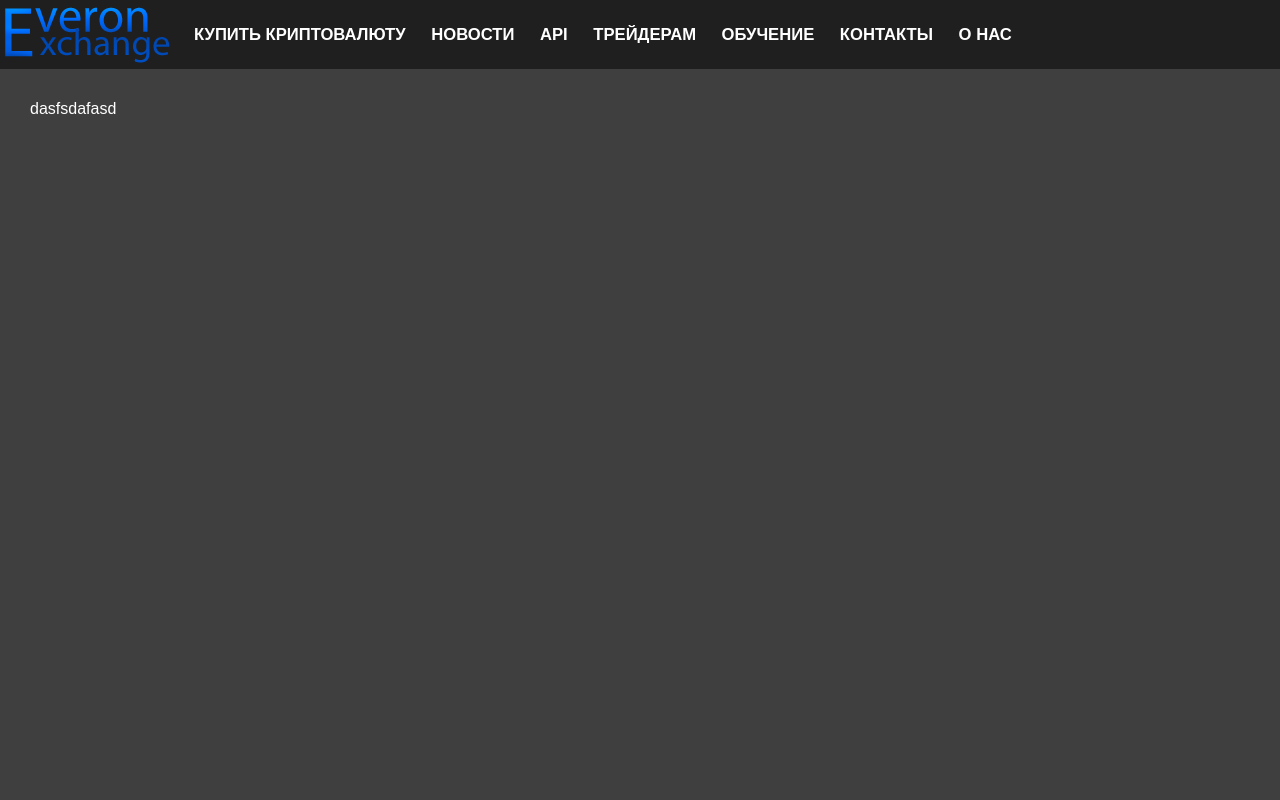
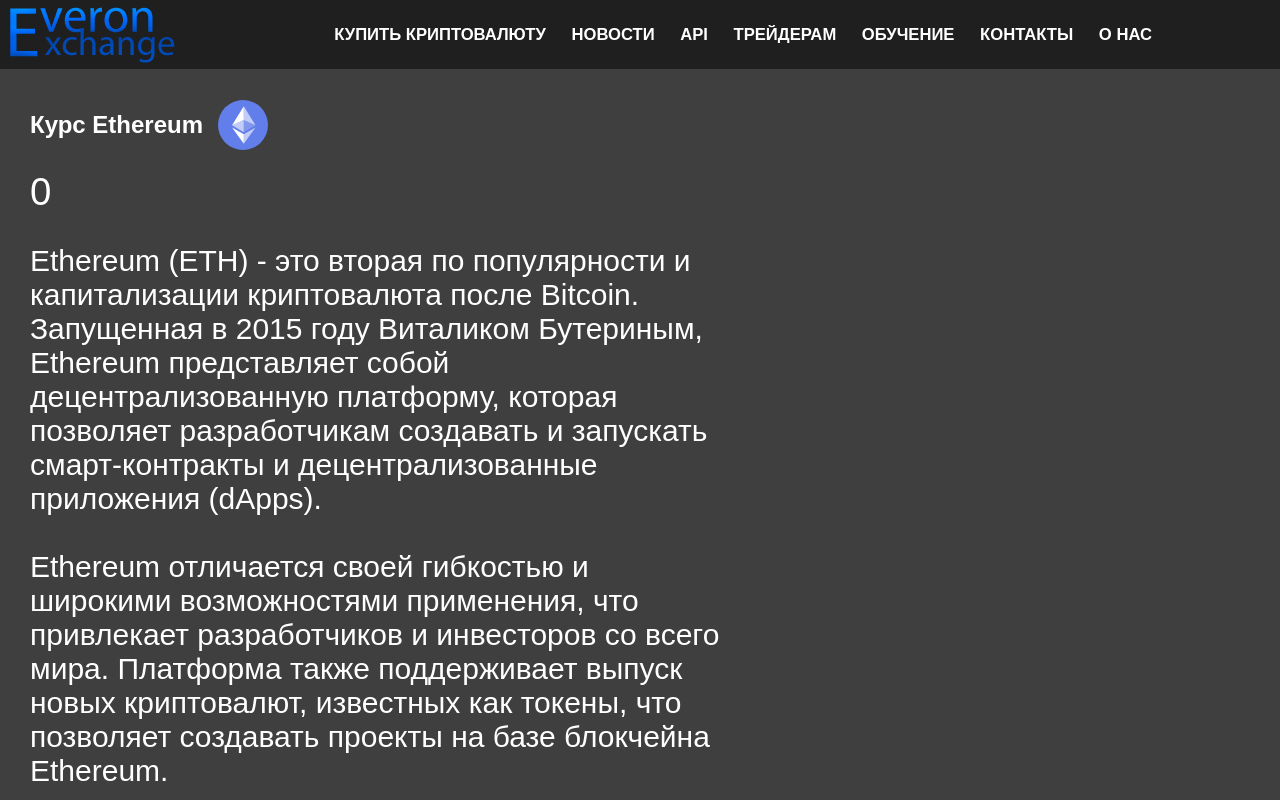
Before and after one commit to gridxprime/crypto-currency-rates, a React (Vite) app: page /eth in a window 1280 px wide. Shown: the top 800 px of the page. Built offline with nearby package versions, Linux system fonts and the light colour scheme; no server answers; a web font is replaced by a local one.

Commit message:
v1.3 'crypto pages added 2/6'

```diff
--- a/src/components/media.css
+++ b/src/components/media.css
@@ -3,7 +3,9 @@
       display: flex;
       z-index: 6;
     }
-
+  .header{
+    padding-right: 0;
+  }
     .navbar__ul {
       position: absolute;
       background: #1f1f1f;
--- a/src/components/pages/Btc.jsx
+++ b/src/components/pages/Btc.jsx
@@ -6,13 +6,13 @@ import btcIcon from '../../assets/img/Main/btc.svg'
 
 function Btc() {
 
-  const [btcPrice, setBtcPrice] = useState(0)
+  const [cryptoPrice, setCryptoPrice] = useState(0)
 
   const fetchCryptoPrice = async() => {
     try {
-      const btcResponse = await fetch('https://api.binance.com/api/v3/ticker/price?symbol=BTCUSDT');
-      const btcData = await btcResponse.json();
-      setBtcPrice(btcData.price);
+      const cryptoResponse = await fetch('https://api.binance.com/api/v3/ticker/price?symbol=BTCUSDT');
+      const cryptoData = await cryptoResponse.json();
+      setCryptoPrice(cryptoData.price);
     } catch (error) {
       console.error('Error fetching cryptocurrency prices:', error);
     }
@@ -38,7 +38,7 @@ function Btc() {
     <div className="crypto__rate">
 
     <span className='crypto__price'>
-      {btcPrice}
+      {cryptoPrice}
     </span>
     <span className='crypto__desc'>
     Bitcoin - это криптовалюта, созданная в 2009 году
--- a/src/components/pages/Eth.jsx
+++ b/src/components/pages/Eth.jsx
@@ -1,10 +1,67 @@
-import React from 'react'
+import React, { useState, useEffect } from 'react';
 import './style.css'
+import './media.css'
+import Footer from '../Footer.jsx'
+import ethIcon from '../../assets/img/Main/eth.svg'
+
 function Eth() {
+
+  const [cryptoPrice, setCryptoPrice] = useState(0)
+
+  const fetchCryptoPrice = async() => {
+    try {
+      const cryptoResponse = await fetch('https://api.binance.com/api/v3/ticker/price?symbol=ETHUSDT');
+      const cryptoData = await cryptoResponse.json();
+      setCryptoPrice(cryptoData.price);
+    } catch (error) {
+      console.error('Error fetching cryptocurrency prices:', error);
+    }
+  }
+
+  useEffect(() => {
+    fetchCryptoPrice();
+
+    const interval = setInterval(fetchCryptoPrice, 3000);
+
+    return () => clearInterval(interval);
+  }, []);
+
   return (
+
+  <>
+
 <section className='rates__page'>
-dasfsdafasd
+    <div className="crypto__inner">
+      <h2> Курс Ethereum</h2>
+      <img style={{width: '50px'}} src={ethIcon} alt="" />
+      </div>
+    <div className="crypto__rate">
+
+    <span className='crypto__price'>
+      {cryptoPrice}
+    </span>
+    <span className='crypto__desc'>
+    Ethereum (ETH) - это вторая по популярности и
+    капитализации криптовалюта после Bitcoin. Запущенная в
+    2015 году Виталиком Бутериным, Ethereum представляет собой
+     децентрализованную платформу, которая позволяет разработчикам создавать и запускать
+    смарт-контракты и децентрализованные приложения (dApps).<br>
+    </br><br></br>
+    Ethereum отличается своей гибкостью и широкими
+     возможностями применения, что привлекает разработчиков
+     и инвесторов со всего мира. Платформа также поддерживает
+      выпуск новых криптовалют, известных как токены, что позволяет
+    создавать проекты на базе блокчейна Ethereum.
+
+    </span>
+    </div>
+
+
 </section>
+<Footer>
+
+</Footer>
+</>
   )
 }
 
--- a/src/components/style.css
+++ b/src/components/style.css
@@ -14,17 +14,20 @@
     z-index: 50;
     align-items: center;
     justify-content: space-between;
+    padding-left: 5px;
+    padding-right: 10vw;
 }
 
 
 
 .navbar{
     width: 100%;
-    padding-right: 10vw;
+
     font-size: clamp(13px, 1.3vw, 20px);
 
     display: flex;
     align-items: center;
+    justify-content: space-between;
 
 }
 
@@ -32,7 +35,7 @@
     display: flex;
     list-style-type: none;
     align-items: center;
-    justify-content: center;
+    justify-content: space-between;
     gap: 2vw;
     text-transform: uppercase;
     font-weight: bolder;
```
